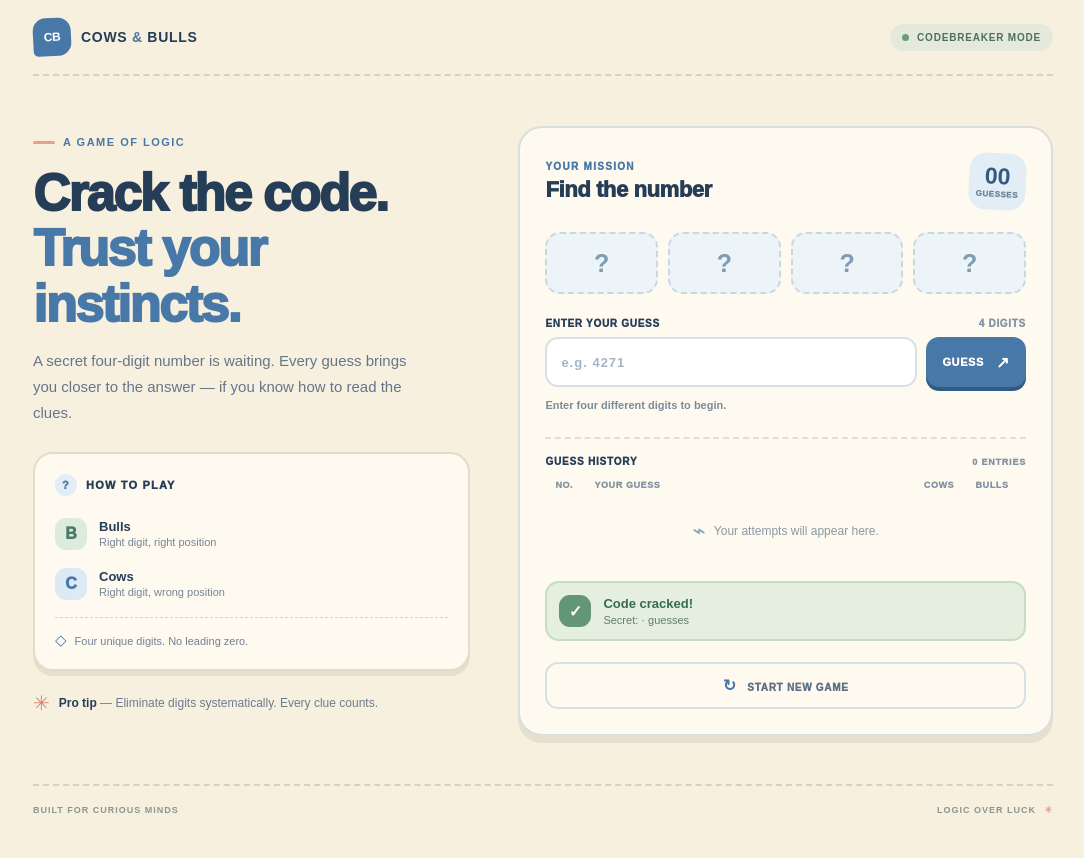
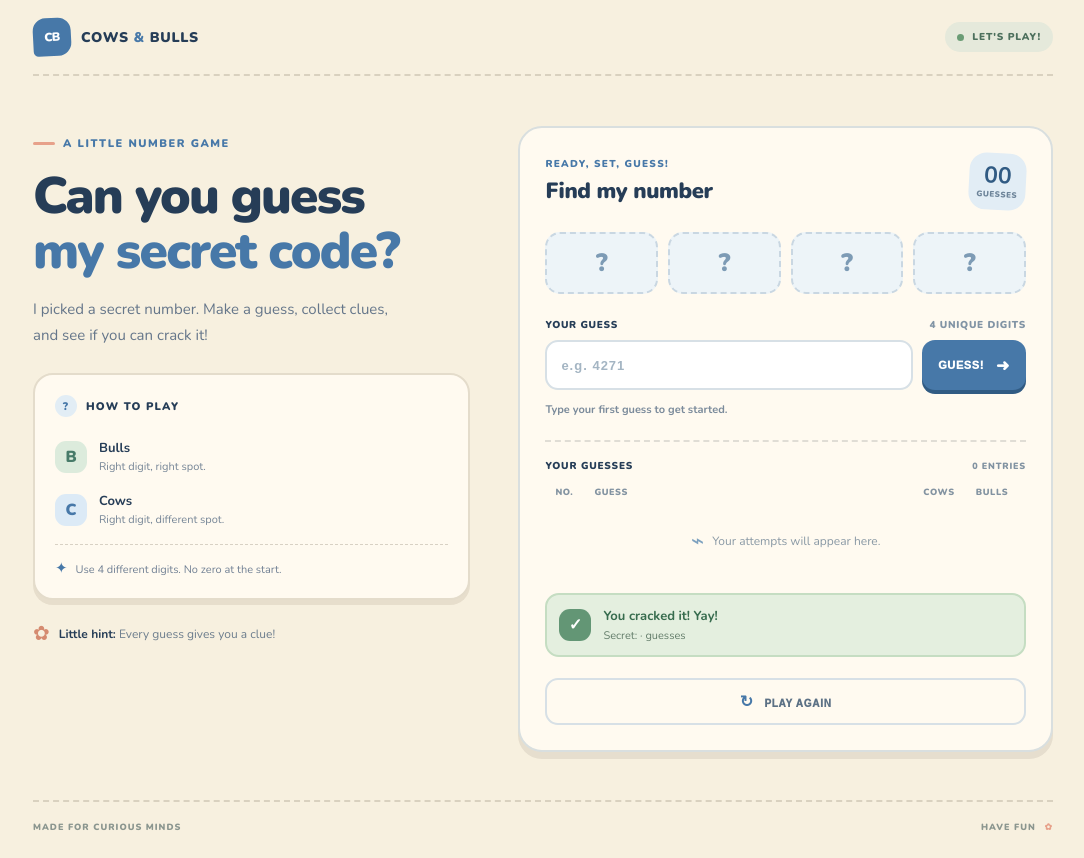
Before and after one commit to akshatambasta-dev/Cows-and-bulls-, a Flask app: page / in a window 1280 px wide. Shown: the whole page, without its empty margins (97-1181 px from the left). Before the commit the page ends 813 px from the top, so only its background shows below. Run offline with Flask 3, Linux system fonts and the light colour scheme; data that the repository does not hold is empty.

Commit message:
Simplify game copy for playful beige and blue design

```diff
--- a/templates/index.html
+++ b/templates/index.html
@@ -3,51 +3,49 @@
 <head>
   <meta charset="utf-8">
   <meta name="viewport" content="width=device-width, initial-scale=1">
-  <meta name="theme-color" content="#101522">
-  <meta name="description" content="Crack the hidden four-digit code in Cows & Bulls.">
-  <title>Cows & Bulls — Crack the Code</title>
+  <meta name="theme-color" content="#f7f0df">
+  <meta name="description" content="A cheerful little Cows & Bulls number guessing game.">
+  <title>Cows & Bulls — Guess & Giggle</title>
   <link rel="preconnect" href="https://fonts.googleapis.com">
   <link rel="preconnect" href="https://fonts.gstatic.com" crossorigin>
-  <link href="https://fonts.googleapis.com/css2?family=DM+Mono:wght@400;500&family=Manrope:wght@400;500;600;700;800&display=swap" rel="stylesheet">
+  <link href="https://fonts.googleapis.com/css2?family=DM+Mono:wght@400;500&family=Nunito:wght@400;600;700;800;900;1000&display=swap" rel="stylesheet">
   <link rel="stylesheet" href="{{ url_for('static', filename='style.css') }}">
 </head>
 <body>
   <div class="page-shell">
     <header class="topbar">
       <a class="brand" href="/" aria-label="Cows and Bulls home"><span class="brand-mark">CB</span><span>COWS <i>&</i> BULLS</span></a>
-      <div class="status"><span class="live-dot"></span> CODEBREAKER MODE</div>
+      <div class="status"><span class="live-dot"></span> LET'S PLAY!</div>
     </header>
-
     <main class="layout">
       <section class="intro">
-        <div class="eyebrow"><span class="eyebrow-line"></span> A GAME OF LOGIC</div>
-        <h1>Crack the code.<br><em>Trust your instincts.</em></h1>
-        <p class="intro-copy">A secret four-digit number is waiting. Every guess brings you closer to the answer — if you know how to read the clues.</p>
+        <div class="eyebrow"><span class="eyebrow-line"></span> A LITTLE NUMBER GAME</div>
+        <h1>Can you guess<br><em>my secret code?</em></h1>
+        <p class="intro-copy">I picked a secret number. Make a guess, collect clues, and see if you can crack it!</p>
         <div class="rules-card">
           <div class="rules-heading"><span class="rules-icon">?</span><span>HOW TO PLAY</span></div>
-          <div class="rule-row"><span class="rule-symbol bull-symbol">B</span><div><strong>Bulls</strong><small>Right digit, right position</small></div><span class="rule-example">4<span class="muted">2</span>71 → 1 bull</span></div>
-          <div class="rule-row"><span class="rule-symbol cow-symbol">C</span><div><strong>Cows</strong><small>Right digit, wrong position</small></div><span class="rule-example">1<span class="muted">7</span>24 → 1 cow</span></div>
-          <div class="rule-foot"><span class="lock-icon">◇</span> Four unique digits. No leading zero.</div>
+          <div class="rule-row"><span class="rule-symbol bull-symbol">B</span><div><strong>Bulls</strong><small>Right digit, right spot.</small></div></div>
+          <div class="rule-row"><span class="rule-symbol cow-symbol">C</span><div><strong>Cows</strong><small>Right digit, different spot.</small></div></div>
+          <div class="rule-foot"><span class="lock-icon">✦</span> Use 4 different digits. No zero at the start.</div>
         </div>
-        <div class="tip"><span class="tip-star">✳</span><span><strong>Pro tip</strong> — Eliminate digits systematically. Every clue counts.</span></div>
+        <div class="tip"><span class="tip-star">✿</span><span><strong>Little hint:</strong> Every guess gives you a clue!</span></div>
       </section>
-
       <section class="game-card" aria-label="Game panel">
-        <div class="game-card-head"><div><div class="panel-label">YOUR MISSION</div><h2>Find the number</h2></div><div class="attempt-counter"><strong id="attempt-count">00</strong><span>GUESSES</span></div></div>
+        <div class="game-card-head"><div><div class="panel-label">READY, SET, GUESS!</div><h2>Find my number</h2></div><div class="attempt-counter"><strong id="attempt-count">00</strong><span>GUESSES</span></div></div>
         <div class="code-display" aria-hidden="true"><span class="code-slot">?</span><span class="code-slot">?</span><span class="code-slot">?</span><span class="code-slot">?</span></div>
-        <div class="input-label"><label for="guess-input">ENTER YOUR GUESS</label><span>4 DIGITS</span></div>
+        <div class="input-label"><label for="guess-input">YOUR GUESS</label><span>4 UNIQUE DIGITS</span></div>
         <form id="guess-form" autocomplete="off" novalidate>
-          <div class="guess-entry"><input id="guess-input" name="guess" type="text" inputmode="numeric" pattern="[0-9]*" maxlength="4" placeholder="e.g. 4271" aria-label="Your four digit guess"><button type="submit" id="guess-button"><span>GUESS</span><span class="button-arrow">↗</span></button></div>
-          <p id="feedback" class="feedback" role="status" aria-live="polite">Enter four different digits to begin.</p>
+          <div class="guess-entry"><input id="guess-input" name="guess" type="text" inputmode="numeric" pattern="[0-9]*" maxlength="4" placeholder="e.g. 4271" aria-label="Your four digit guess"><button type="submit" id="guess-button"><span>GUESS!</span><span class="button-arrow">➜</span></button></div>
+          <p id="feedback" class="feedback" role="status" aria-live="polite">Type your first guess to get started.</p>
         </form>
-        <div class="history-head"><span>GUESS HISTORY</span><span id="history-total">0 ENTRIES</span></div>
-        <div class="history-columns"><span>NO.</span><span>YOUR GUESS</span><span>COWS</span><span>BULLS</span></div>
-        <div id="history" class="history-list"><div class="empty-history"><span class="empty-icon">⌁</span><span>Your attempts will appear here.</span></div></div>
-        <div id="win-banner" class="win-banner" hidden><div class="win-check">✓</div><div><strong>Code cracked!</strong><span>Secret: <b id="secret-reveal"></b> · <b id="win-attempts"></b> guesses</span></div></div>
-        <button id="new-game" class="new-game" type="button"><span>↻</span> START NEW GAME</button>
+        <div class="history-head"><span>YOUR GUESSES</span><span id="history-total">0 ENTRIES</span></div>
+        <div class="history-columns"><span>NO.</span><span>GUESS</span><span>COWS</span><span>BULLS</span></div>
+        <div id="history" class="history-list"><div class="empty-history"><span class="empty-icon">✧</span><span>Your guesses will show up here.</span></div></div>
+        <div id="win-banner" class="win-banner" hidden><div class="win-check">✓</div><div><strong>You cracked it! Yay!</strong><span>Secret: <b id="secret-reveal"></b> · <b id="win-attempts"></b> guesses</span></div></div>
+        <button id="new-game" class="new-game" type="button"><span>↻</span> PLAY AGAIN</button>
       </section>
     </main>
-    <footer><span>BUILT FOR CURIOUS MINDS</span><span>LOGIC OVER LUCK <b>✳</b></span></footer>
+    <footer><span>MADE FOR CURIOUS MINDS</span><span>HAVE FUN <b>✿</b></span></footer>
   </div>
   <script src="{{ url_for('static', filename='game.js') }}" defer></script>
 </body>
```
